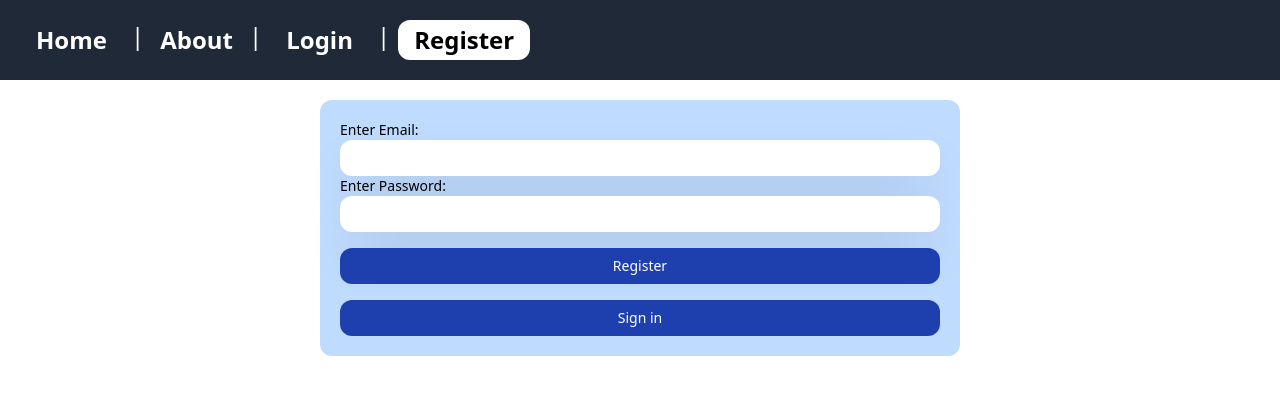
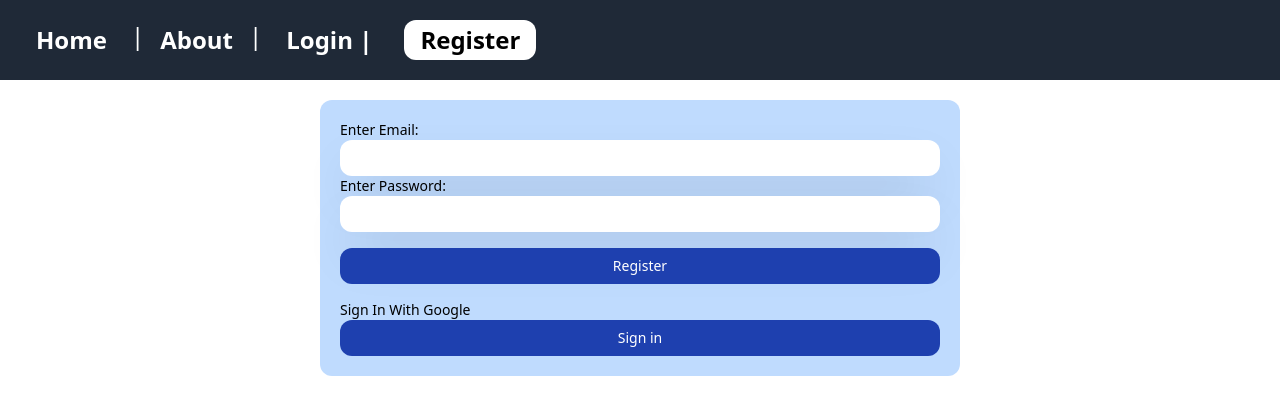
Before and after one commit to AkumuJey/healthbio, a Vue app: page /signUp in a window 1280 px wide. Shown: the top 414 px of the page. Built offline with nearby package versions, Linux system fonts and the light colour scheme; no server answers.

Commit message:
Added auth meta data & google provider signin

```diff
--- a/src/App.vue
+++ b/src/App.vue
@@ -3,7 +3,7 @@
       <nav class="bg-gray-800 text-2xl text-white text-center p-5 sticky top-0 w-screen flex flex-row">
         <router-link :to="{ name: 'home' }" class="font-bold mr-2 px-4 py-1 rounded-xl" >Home</router-link> |
         <router-link :to="{ name: 'about' }" class="font-bold mx-2 px-2 py-1 rounded-xl">About</router-link> |
-        <router-link :to="{ name: 'login' }" class="font-bold px-4 py-1 ml-2 mr-2 rounded-xl">Login</router-link> |
+        <router-link :to="{ name: 'login' }" class="font-bold px-4 py-1 ml-2 mr-2 rounded-xl" v-if="!isLoggedIn">Login  | </router-link>
         <router-link :to="{ name: 'signUp' }" class="font-bold px-4 py-1 ml-2 rounded-xl">Register</router-link>
         <button class="" @click="handleSignOut" v-if="isLoggedIn">Sign Out</button>
       </nav>
@@ -19,9 +19,9 @@ import router from "./router";
 
 const isLoggedIn = ref(false)
 
-
+let auth;
 onMounted(() => {
-  let auth = getAuth
+  auth = getAuth()
   onAuthStateChanged(auth, (user) => {
     if (user) {
       isLoggedIn.value = true
--- a/src/components/PatientDetails.vue
+++ b/src/components/PatientDetails.vue
@@ -1,5 +1,7 @@
 <template>
-
+  <div>
+    <div></div>
+  </div>
 </template>
 
 <script setup>
--- a/src/router/index.js
+++ b/src/router/index.js
@@ -1,4 +1,4 @@
-import { getAuth } from 'firebase/auth'
+import { getAuth, onAuthStateChanged } from 'firebase/auth'
 import { createRouter, createWebHistory } from 'vue-router'
 import HomeView from '../views/HomeView.vue'
 import SignUp from '../views/SignUp.vue'
@@ -16,7 +16,10 @@ const routes = [
     path: '/about',
     name: 'about',
 
-    component: () => import('../views/AboutView.vue')
+    component: () => import('../views/AboutView.vue'),
+    meta: {
+      requiresAuth: true
+    }
   },
   {
     path: '/login',
@@ -35,9 +38,23 @@ const router = createRouter({
   history: createWebHistory(process.env.BASE_URL),
   routes
 })
-router.beforeEach((to, from, next) => {
+
+const getCurrentUser = () => {
+  return new Promise((resolve, reject) => {
+    const removeListener = onAuthStateChanged(
+      getAuth(),
+      (user) => {
+        removeListener();
+        resolve(user)
+      },
+      reject
+    )
+  })
+}
+
+router.beforeEach( async (to, from, next) => {
   if (to.matched.some((record) => record.meta.requiresAuth)) {
-    if (getAuth().currentUser) {
+    if (await getCurrentUser()) {
       next()
     } else{
       alert("You need to sign in")
--- a/src/views/SignUp.vue
+++ b/src/views/SignUp.vue
@@ -7,6 +7,7 @@
           <label for="password" class="">Enter Password:</label>
           <input v-model="password" type="password" name="password" id="password" class="w-full rounded-xl shadow-2xl focus:outline-none p-2">
           <button type="submit" class="bg-blue-800 hover:bg-blue-600 p-2 w-full my-4 rounded-xl text-white">Register</button>
+          <button @click="signInWithGoogle">Sign In With Google</button>
           <div class="">
             <router-link :to="{ name: 'login' }" class="p-2 text-center text-white block bg-blue-800 hover:bg-blue-600 rounded-xl">Sign in</router-link>
           </div>
@@ -17,7 +18,12 @@
 
 <script setup>
 import { ref } from "@vue/reactivity";
-import { getAuth, createUserWithEmailAndPassword } from "firebase/auth";
+import {
+  getAuth,
+  createUserWithEmailAndPassword,
+  GoogleAuthProvider,
+  signInWithPopup
+} from "firebase/auth";
 import { useRouter } from "vue-router";
 
 const email = ref('');
@@ -35,6 +41,18 @@ const signupRequest = () => {
    })
 }
 
+const signInWithGoogle = () => {
+  const provider = new GoogleAuthProvider()
+  signInWithPopup(getAuth(), provider)
+  .then((result) => {
+    console.log(result.user);
+    router.push('/')
+  }).catch(
+    (error) => {
+
+    }
+  )
+}
 
 </script>
 
```
